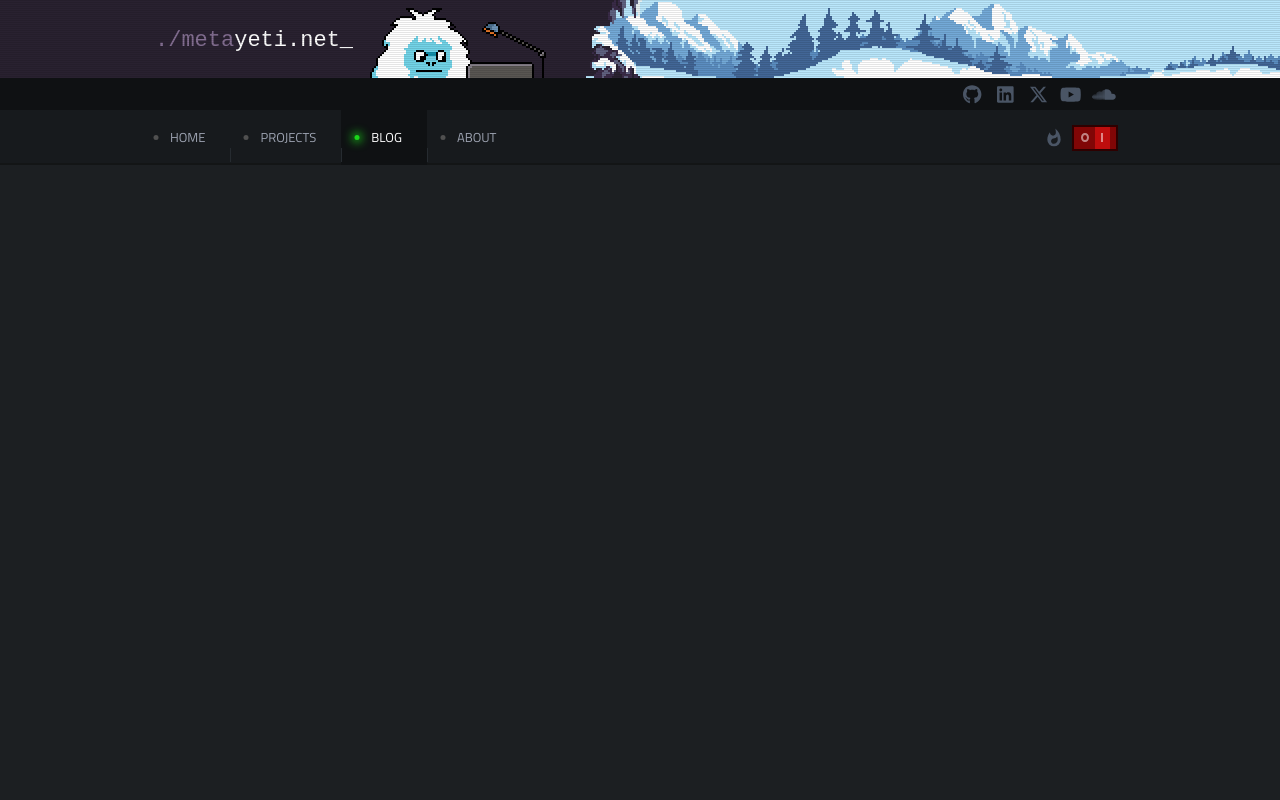
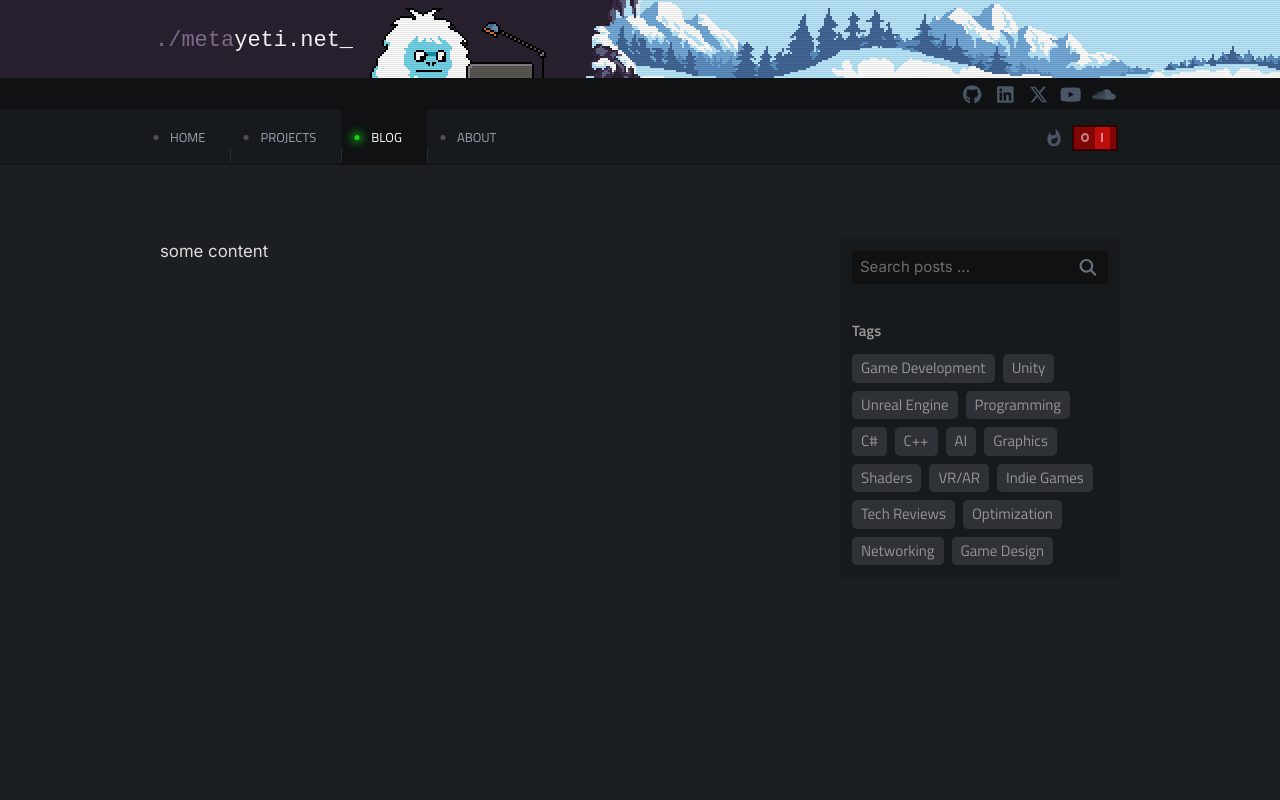
Before and after one commit to metayeti/metayeti.net, a Vue app: page /blog in a window 1280 px wide. Shown: the top 800 px of the page. Built offline with nearby package versions, Linux system fonts and the light colour scheme; a web font is replaced by a local one; what markdown-it-anchor would draw is missing.

Commit message:
Blog sidebar

```diff
--- a/src/components/RockerSwitch.vue
+++ b/src/components/RockerSwitch.vue
@@ -46,6 +46,12 @@ defineExpose({
 button.rocker-switch {
 
 	--color-rocker-border: rgb(46, 0, 0);
+
+	:root.let-there-be-light & {
+		/* slightly lighter border in light-mode */
+		--color-rocker-border: rgb(131, 0, 0);
+	}
+
 	--color-rocker-dark: rgb(128, 6, 6);
 	--color-rocker-light: rgb(190, 13, 13);
 	--color-rocker-symbol: rgba(255,255,255,0.5);
--- a/src/styles/colors.scss
+++ b/src/styles/colors.scss
@@ -38,10 +38,22 @@
 	--my-content-note: #686b75;
 	--my-content-bullet: #484f64;
 
+	// -- sidebar --
+	--my-sidebar-background: #171a1d;
+	--my-sidebar-heading: #999;
+	--my-sidebar-searchbox: #111;
+	--my-sidebar-searchbox-focus: #e5ebf7;
+	--my-sidebar-searchbox-text: #ccc;
+	--my-sidebar-search-button-icon: #68717e;
+	--my-sidebar-search-button-icon-highlight: #e5ebf7;
+	--my-sidebar-tag-background: #2e3135;
+	--my-sidebar-tag-text: #949597;
+	--my-sidebar-tag-background-highlight: #5a5e64;
+	--my-sidebar-tag-text-highlight: #fff;
+
 	// -- special --
 	--my-image-border: #1a1a1a;
 	--my-image-shadow: #050505;
-	--my-rocker-border: #0f1113;
 }
 
 /* Light theme colors */
@@ -56,12 +68,12 @@
 
 	// -- navigation bar --
 	--my-navigation-background1: #e8e5e2;
-	--my-navigation-background2: #f0eeec;
+	--my-navigation-background2: #f7f4f2;
 	--my-navigation-border: #e8e5e2;
 	--my-navigation-label: #3b3a39;
 	--my-navigation-label-highlight: #080b07;
 	--my-navigation-light-dimmed: #afafaf;
-	--my-navigation-light-on: #39d61a;
+	--my-navigation-light-on: #19c409;
 	--my-navigation-cut-in: #ddd6cf;
 	--my-navigation-social-icon: #3b3a39;
 	--my-navigation-social-icon-highlight: #242321;
@@ -74,16 +86,29 @@
 	// -- main content --
 	--my-content-background: #e3e0dd;
 	--my-content-text: #292929;
-	--my-content-text-dimmed: #7a746e;
+	--my-content-text-dimmed: #77716a;
 	--my-content-heading: #111;
 	--my-content-heading2: #554e48;
 	--my-content-accent: #cecbc6;
 	--my-content-accent-text: #333333;
-	--my-content-flavor: #04b404;
-	--my-content-link: #ff2158;
+	--my-content-flavor: #2f9401;
+	--my-content-link: #dd1345;
 	--my-content-link-hover: #000000;
 	--my-content-note: #686b75;
-	--my-content-bullet: #484f64;
+	--my-content-bullet: #686b75;
+
+	// -- sidebar --
+	--my-sidebar-background: #f5f4f3;
+	--my-sidebar-heading: #554e48;
+	--my-sidebar-searchbox: #ffffff;
+	--my-sidebar-searchbox-focus: #242424;
+	--my-sidebar-searchbox-text: #ccc;
+	--my-sidebar-search-button-icon: #68717e;
+	--my-sidebar-search-button-icon-highlight: #e5ebf7;
+	--my-sidebar-tag-background: #cec8c1;
+	--my-sidebar-tag-text: #303030;
+	--my-sidebar-tag-background-highlight: #5a5e64;
+	--my-sidebar-tag-text-highlight: #fff;
 
 	// -- special --
 	--my-image-border: #f1f1f1;
--- a/src/styles/metayeti.scss
+++ b/src/styles/metayeti.scss
@@ -34,7 +34,7 @@ body {
 
 .main-content {
 	position: relative;
-	padding: 10vh 0;
+	padding: calc(8vh + 10px) 0;
 	min-height: calc(100vh - 165px); // to prevent flicker and scroll issues
 	background-color: var(--my-content-background);
 	color: var(--my-content-text);
@@ -145,12 +145,12 @@ body {
 			color: var(--my-content-link-hover);
 		}
 		&::before {
-			content: '[';
+			content: '{';
 			margin-right: 4px;
 			color: var(--my-content-link);
 		}
 		&::after {
-			content: ']';
+			content: '}';
 			margin-left: 4px;
 			color: var(--my-content-link);
 		}
--- a/src/views/AboutView.vue
+++ b/src/views/AboutView.vue
@@ -119,7 +119,7 @@ function handleDynamicContent() {
 <style scoped lang="scss">
 /*
 NOTE: Since the contents of this page are generated dynamically via markdown, we need a
-"deep selector" to keep the styles for this component scoped.
+"deep selector" to keep styles for this component scoped.
 */
 article :deep(img.me) {
 	$mobile-breakpoint: 640px;
@@ -185,8 +185,12 @@ article :deep(.factoids) {
 		border-top-left-radius: 15px;
 		border-bottom-right-radius: 15px;
 		overflow: hidden;
-		box-shadow: 0 0 2px 0px rgba(0,0,0,0.9);
 		user-select: none;
+		box-shadow: 0 0 0 2px rgba(0,0,0,0.2);
+
+		:root.let-there-be-light & {
+			box-shadow: 0 0 0 2px rgba(0,0,0,0.6);
+		}
 
 		&::after {
 			content: '';
--- a/src/views/BlogView.vue
+++ b/src/views/BlogView.vue
@@ -1,4 +1,121 @@
+<script setup>
+import { useTemplateRef } from 'vue';
+
+const searchInput = useTemplateRef('search-input');
+
+const handleSearch = () => {
+	const searchTerm = searchInput.value.value;
+	console.log(searchInput.value.value);
+};
+</script>
+
 <template>
+	<!-- <br v-for="i in 100" :key="i"> -->
+	<div class="flex flex-col md:flex-row gap-20 md:gap-5">
+		<div class="flex-1">
+			some content
+		</div>
+		<div class="sidebar flex-none p-3 flex flex-col gap-9 md:max-w-70">
 
-	<!-- <br v-for="i in 100" :key="i"> -->
+			<form @submit.prevent="handleSearch" class="search-box flex flex-row">
+				<input ref="search-input" type="text" placeholder="Search posts ...">
+				<button type="submit" title="Search">
+					<font-awesome-icon icon="fa-solid fa-search" class="size-5" />
+				</button>
+			</form>
+
+			<div class="flex flex-col gap-3">
+				<h5>Tags</h5>
+				<div class="tag-list flex flex-row flex-wrap gap-2">
+					<button class="tag">Game Development</button>
+					<button class="tag">Unity</button>
+					<button class="tag">Unreal Engine</button>
+					<button class="tag">Programming</button>
+					<button class="tag">C#</button>
+					<button class="tag">C++</button>
+					<button class="tag">AI</button>
+					<button class="tag">Graphics</button>
+					<button class="tag">Shaders</button>
+					<button class="tag">VR/AR</button>
+					<button class="tag">Indie Games</button>
+					<button class="tag">Tech Reviews</button>
+					<button class="tag">Optimization</button>
+					<button class="tag">Networking</button>
+					<button class="tag">Game Design</button>
+				</div>
+			</div>
+
+			<!--
+			<div class="flex flex-col gap-3">
+				<h5>By Year</h5>
+				<div class="tag-list flex flex-row flex-wrap gap-2">
+					<span class="tag">2026</span>
+					<span class="tag">2025</span>
+					<span class="tag">2018</span>
+				</div>
+			</div>
+			-->
+
+		</div>
+	</div>
 </template>
+
+<style scoped lang="scss">
+.sidebar {
+	background-color: var(--my-sidebar-background);
+
+	h5 {
+		padding: 0;
+		margin: 0;
+		color: var(--my-sidebar-heading);
+		font-size: 15px;
+		font-weight: 600;
+	}
+
+	form.search-box {
+		&:has(input:focus),
+		&:has(button:focus) {
+			outline: 2px solid var(--my-sidebar-searchbox-focus);
+		}
+		input {
+			width: 100%;
+			color: var(--my-sidebar-searchbox-text);
+			background-color: var(--my-sidebar-searchbox);
+			padding: 5px 8px;
+			font-size: 15px;
+			&:focus {
+				outline: none;
+			}
+			+button {
+				display: flex;
+				justify-content: center;
+				align-items: center;
+				background-color: var(--my-sidebar-searchbox);
+				color: var(--my-sidebar-search-button-icon);
+				padding: 0 10px;
+				cursor: pointer;
+
+				&:hover {
+					color: var(--my-siderbar-search-button-icon-highlight);
+				}
+			}
+		}
+	}
+
+	.tag-list > .tag {
+		background-color: var(--my-sidebar-tag-background);
+		color: var(--my-sidebar-tag-text);
+		padding: 3px 9px;
+		font-family: "Titillium Web", sans-serif;
+		font-size: 15px;
+		font-weight: 400;
+		border-radius: 5px;
+		cursor: pointer;
+
+		&:hover {
+			background-color: var(--my-sidebar-tag-background-highlight);
+			color: var(--my-sidebar-tag-text-highlight);
+		}
+	}
+}
+</style>
```
Also changed, not shown: src/main.js (+7 -8 lines).
